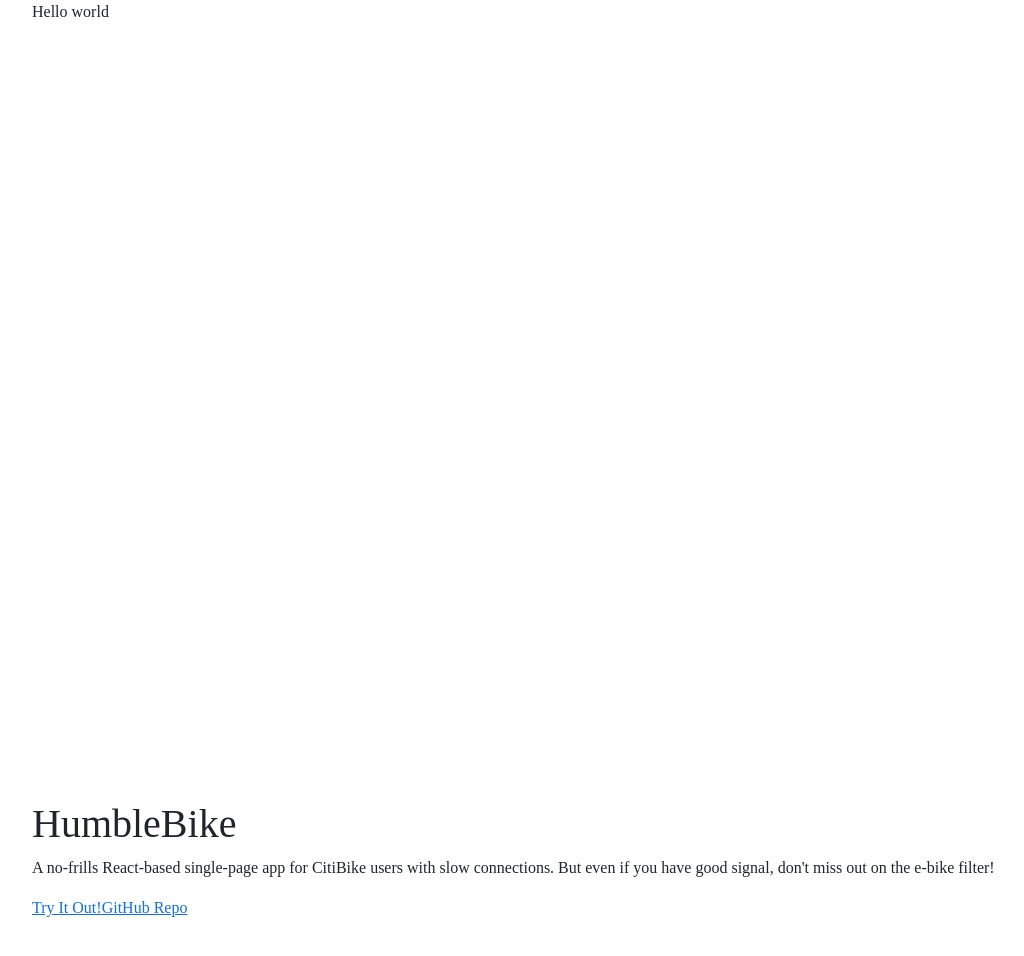
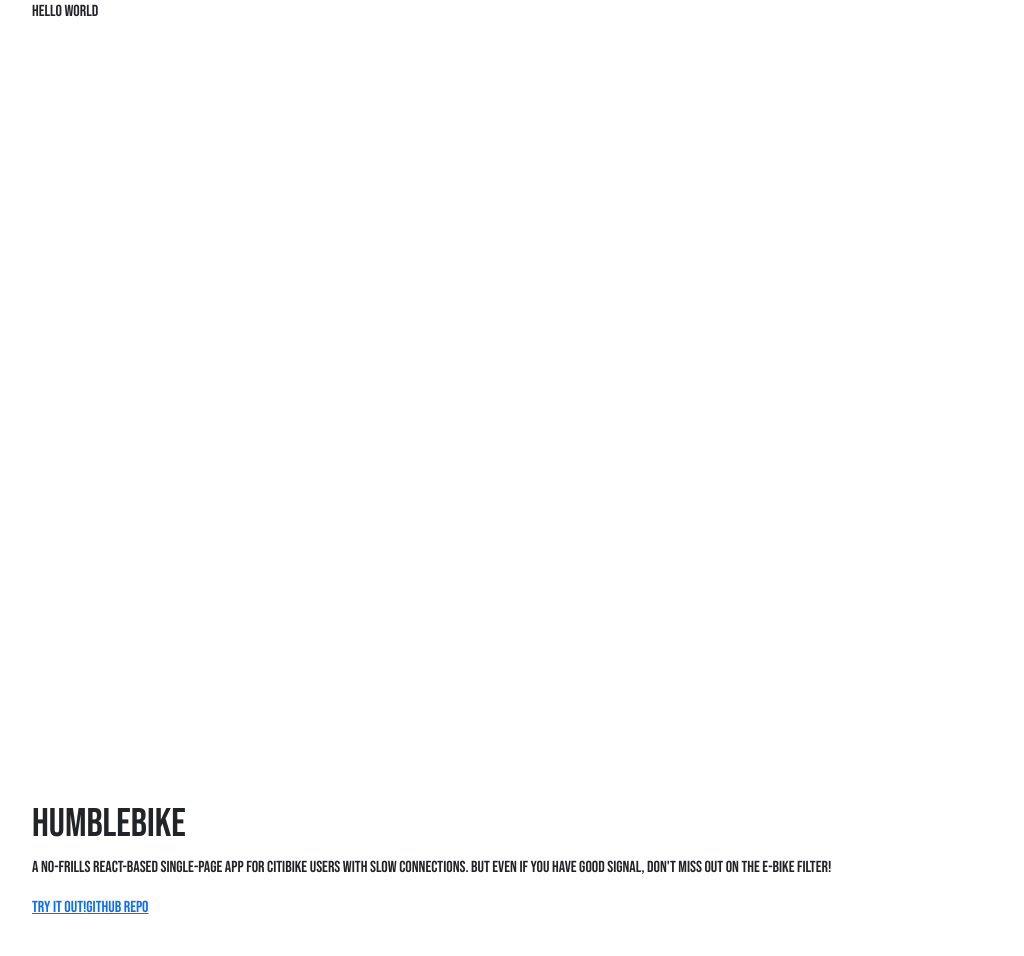
Before and after one commit to NicholasTaylor/portfolio, a Gatsby site: page / in a window 1280 px wide. Shown: the whole page, without its empty margins (32-1056 px from the left). Built offline with nearby package versions, Linux system fonts and the light colour scheme; Gatsby itself is replaced by a stand-in of ours.

Commit message:
Building out components

```diff
--- a/gatsby-config.js
+++ b/gatsby-config.js
@@ -18,7 +18,10 @@
       options: {
         typekit: {
           id: `edf5gwc`
-        }
+        },
+        google: {
+          families: ['Bebas Neue'],
+        },
       }
     },
   ],
--- /dev/null
+++ b/src/components/Intro.js
@@ -0,0 +1,19 @@
+import React from 'react';
+
+class Intro extends React.Component {
+    render(){
+        return (
+            <div
+            className="l-compContainer"
+            >
+                <div>
+                    Hello world
+                </div>
+                <p>
+                </p>
+            </div>
+        );
+    }
+}
+
+export default Intro;
--- /dev/null
+++ b/src/components/WorkExample.js
@@ -0,0 +1,41 @@
+import React from 'react';
+import { Link } from 'gatsby';
+
+class WorkExample extends React.Component {
+    render() {
+        return(
+            <div
+                className="l-compContainer c-workExample"
+            >
+                <h1>
+                    {this.props.name}
+                </h1>
+                <p>
+                    {this.props.desc}
+                </p>
+                {
+                    this.props.btnLiveCopy && this.props.btnLiveHref ?
+                        <Link
+                            to={this.props.btnLiveHref}
+                        >
+                            {this.props.btnLiveCopy}
+                        </Link>
+                        :
+                        ''
+                }
+                {
+                    this.props.btnGitCopy && this.props.btnGitHref ?
+                        <Link
+                            to={this.props.btnGitHref}
+                        >
+                            {this.props.btnGitCopy}
+                        </Link>
+                    :
+                    ''
+                }
+            </div>
+        )
+    }
+}
+
+export default WorkExample;
--- a/src/pages/index.js
+++ b/src/pages/index.js
@@ -1,44 +1,26 @@
 import React from "react"
 import "../css/bootstrap-reboot.min.css"
 import "../scss/site.scss"
+import Intro from "../components/Intro.js"
+import WorkExample from "../components/WorkExample.js"
 
 export default function Home() {
   return (
     <div
       className="l-container"
       style={{
-        fontFamily:'carlmarx'
+        fontFamily:'bebas neue'
       }}
     >
-      <div
-        className="l-compContainer"
-      >
-        <div>
-          Hello world
-        </div>
-        <p>
-        </p>
-      </div>
-      <div
-        className="l-compContainer c-workExample"
-      >
-        <h1>
-          HumbleBike
-        </h1>
-        <p>
-          A no-frills React-based single-page app for CitiBike users with slow connections. But even if you have good signal, don't miss out on the e-bike filter!
-        </p>
-        <a
-          href="#"
-        >
-          Try It Out!
-        </a>
-        <a
-          href="#"
-        >
-          GitHub Repo
-        </a>
-      </div>
+      <Intro />
+      <WorkExample
+        name="HumbleBike"
+        desc="A no-frills React-based single-page app for CitiBike users with slow connections. But even if you have good signal, don't miss out on the e-bike filter!"
+        btnLiveCopy="Try It Out!"
+        btnLiveHref="#"
+        btnGitCopy="GitHub Repo"
+        btnGitHref="#"
+      />
     </div>
   )
 }
```
Also changed, not shown: 1 other file.
